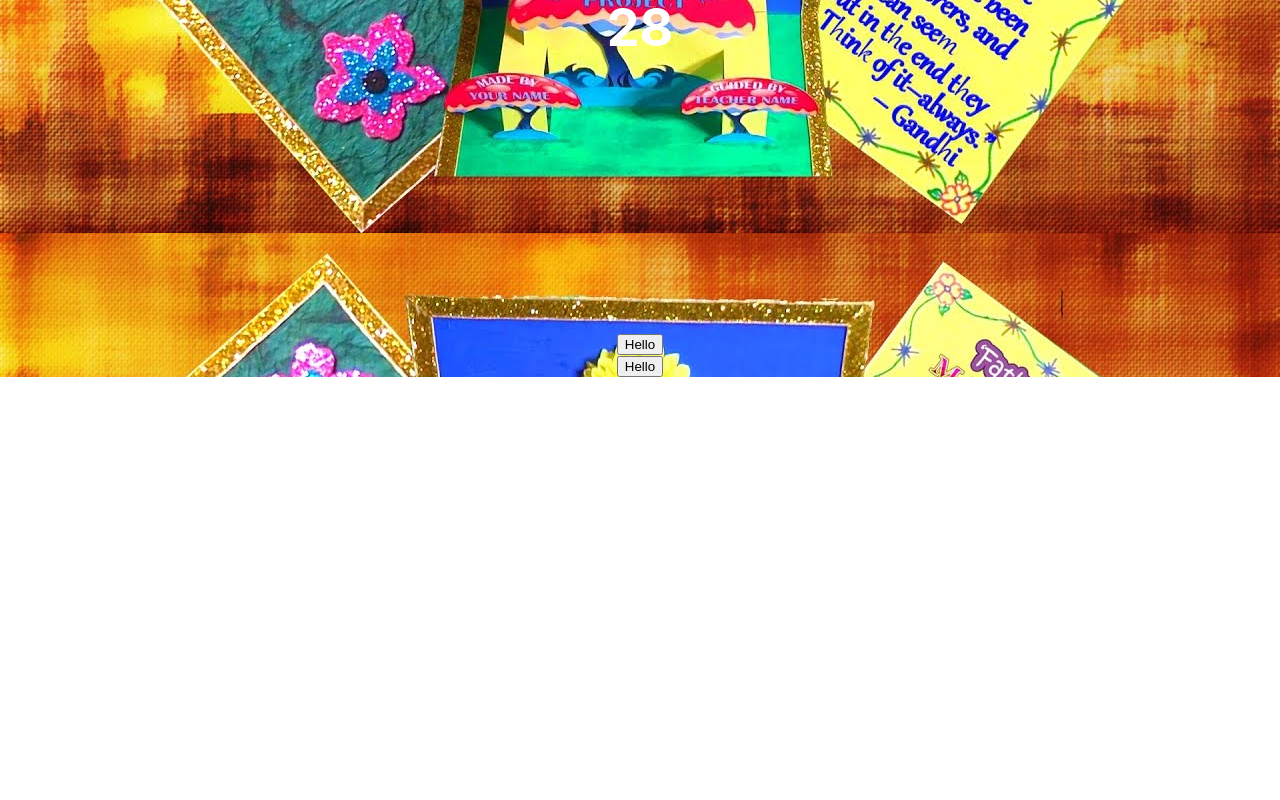
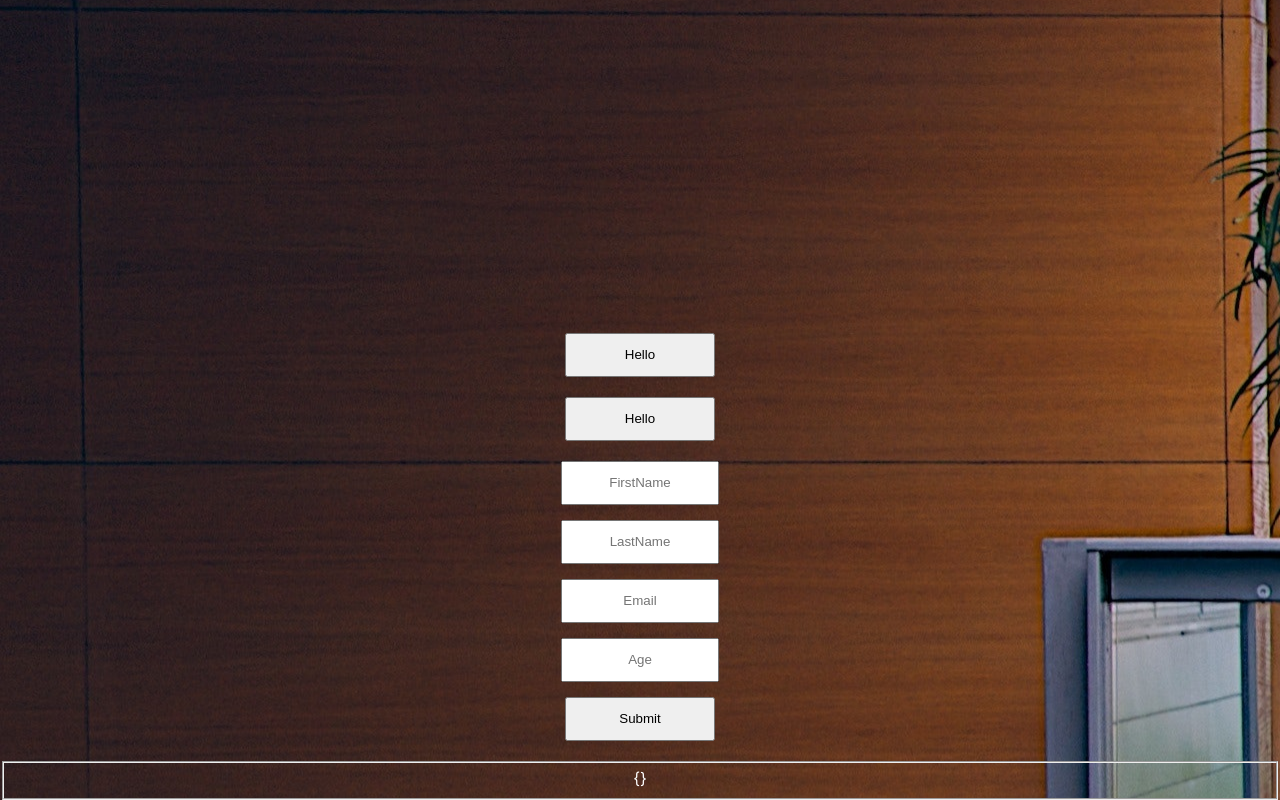
Before and after one commit to madhukarreddyganga/basics, a React (Create React App) app: page / in a window 1280 px wide. Shown: the part 487-1287 px from the top of the page. Before the commit the page ends 864 px from the top, so only its background shows below. Built offline with nearby package versions, Linux system fonts and the light colour scheme.

Commit message:
first message

```diff
--- a/src/App.css
+++ b/src/App.css
@@ -1,14 +1,26 @@
 .App {
   text-align: center;
-  background-image: url('pagecover.jpg');
-
+  background-image: url('apartment.jpg');
   width:100%;
-  height:40%;
-
-
 }
-
-
+.forms{
+  color: white;
+  font-size: 15px;
+  font-family: monotype corsiva;
+  font-weight:bold;
+  text-align: center;
+  width:30%;
+  line-height:1;
+  display: inline-block;
+  cursor: pointer;
+  padding: 20px 30px;
+}
+.details{
+  display: inline-block;
+  text-align:center;
+  width:150px;
+  line-height:2.85;
+}
 .App-header {
   min-height: 100vh;
   display: flex;
@@ -17,10 +29,15 @@
   justify-content: center;
   font-size: calc(10px + 2vmin);
   color: white;
-  font-family: "Monotype Corsiva New Roman",
+  font-size: 15px;
+  font-family: monotype corsiva;
+  font-weight:bold;
 }
 
 .App-link {
   color:black;
+}
 
+.changes{
+  color:white;
 }
--- a/src/App.js
+++ b/src/App.js
@@ -1,7 +1,7 @@
 import React, { Component} from 'react';
 import './App.css';
 import Person from './Components/user';
-
+import Form1 from './formss'
 class App extends Component {
 
 state={
@@ -10,26 +10,9 @@ state={
    phonenumber:9848660124,
    address:'162 SONORA AVE',
   age: 28},
- /* {
-    name:"MAHI",
-     phonenumber:9848550325,
-     address:'182 SONORA AVE',
-    age: 45},
-    {
-      name:"MADHUSUDHAN",
-       phonenumber:9848582356,
-       address:'190 DUMBER DR',
-      age: 36},
-      {
-        name:"GOVARDHAN",
-         phonenumber:9393360128,
-         address:'110 DUMBER DR',
-        age: 58},*/
-  ]
+],
+fields:{}
 };
-
-
-
 UserInformation=(newname,newphonenumber,newaddress,newage)=>{
 
   this.setState({persons: [...this.state.persons,{
@@ -40,12 +23,16 @@ UserInformation=(newname,newphonenumber,newaddress,newage)=>{
   }]});
   console.log(this.state);
 }
+onSubmit =(fields)=>{
+this.setState({
+  fields
+});
+};
   render() {
     return (
       <div className="App">
       <br/>
       <div className="App-header">
-
        {
          this.state.persons.map((user)=>{
            return (<Person name={user.name}
@@ -54,17 +41,18 @@ UserInformation=(newname,newphonenumber,newaddress,newage)=>{
          })
        }
      </div>
-
-      <button
-      onClick={()=>this.UserInformation('SURESH',+919030144238,'23 GENEVA CT',this.state.persons[0].age>60 ? 'YOUNGER':'OLDER')}>Hello</button><br/>
+      <button className="details"
+      onClick={()=>this.UserInformation('SURESH',+919030144238,'23 GENEVA CT',this.state.persons[0].age>60 ?
+      'Older':(this.state.persons[0].age>30? 'abc': 'MIDDLEAGE'))}>Hello</button><br/><br/>
       {/*ex:this.state.persons[0].age ? 'younger':'older' */}
-      <button
-      onClick={()=>this.UserInformation('SRAVAN',+919393360127,'501 E KING DRIVE',this.state.persons[0].age<60 ? 'YOUNGER':'OLDER') }>Hello</button><br/>
-
+      <button className="details"
+      onClick={()=>this.UserInformation('SRAVAN',+919393360127,'501 E KING DRIVE',this.state.persons[0].age<60 ?
+       (this.state.persons[0].age<30? 'TEENAGE': 'FIND A JOB'):'YOUTH') }>Hello</button><br/>
+       <Form1 onSubmit={fields=>this.onSubmit(fields)}/><br/>
+       <fieldset>
+       <span className="changes">{JSON.stringify(this.state.fields,null,2)}</span>
+       </fieldset>
       </div>
-
-
-
     );
   }
 }
--- a/src/Components/user.js
+++ b/src/Components/user.js
@@ -7,12 +7,19 @@ import React from 'react';
         <h1>{props.name}<br/>
             {props.phonenumber}<br/>
             {props.address}<br/>
+            {props.age} </h1>
+     </div>)
+}
+export default Person;
+/*if (props.age>60) {
+    return (<div>this.state.persons[0].age>60 ? 'Older':(this.state.persons[0].age>30? 'abc': 'younger')
+        <h1>{props.name}<br/>
+            {props.phonenumber}<br/>
+            {props.address}<br/>
             {props.age}</h1>
      </div>)
 }
-export default Person;
-/*if(props.age>60) {
-elseif(props.age<60)
+elseif (props.age<60)
 {
     return (<div>
         <h1>{props.name}<br/>
@@ -23,7 +30,7 @@ elseif(props.age<60)
                    </h1><h2>  He is Middle Age:{props.age}</h2>
        </div>)
   }
-  elseif(props.age>15)
+  elseif (props.age>15)
   {
       return (<div>
           <h1>{props.name}<br/>
@@ -34,7 +41,7 @@ elseif(props.age<60)
                      </h1><h2>  He is Teenager Age</h2>
          </div>)
     }
-    elseif(props.age===60)
+    elseif (props.age===60)
     {
         return (<div>
             <h1>{props.name}<br/>
--- /dev/null
+++ b/src/formss.js
@@ -0,0 +1,59 @@
+import React, { Component } from 'react';
+import './App.css';
+class form1 extends Component {
+    state={
+
+        firstname:"",
+        lastname:"",
+        email:"",
+        age:""
+    };
+    change=(e)=>{
+        this.setState({
+            [e.target.name]:e.target.value
+        })
+    }
+    onSubmit=(e)=>{
+        e.preventDefault();
+        this.props.onSubmit(this.state);
+        this.setState({
+            firstname:"",
+            lastname:"",
+            email:"",
+            age:""
+        })
+
+    }
+
+    render() {
+        return (
+            <div className="forms">
+                <form >
+                    <input name="firstname" className="details"
+                    value={this.state.firstname}
+                    placeholder="FirstName"
+                    onChange={e=>this.change(e)}
+                    /><br/><br/>
+                     <input name="lastname" className="details"
+                    value={this.state.lastname}
+                    placeholder="LastName"
+                    onChange={e=>this.change(e)}
+                    /><br/><br/>
+                     <input name="email" className="details"
+                    value={this.state.email}
+                    placeholder="Email"
+                    onChange={e=>this.change(e)}
+                    /><br/><br/>
+                     <input name="age" className="details"
+                    value={this.state.age}
+                    placeholder="Age"
+                    onChange={e=>this.change(e)}
+                    /><br/><br/>
+                    <button onClick={e=>this.onSubmit(e)} className="details">Submit</button>
+                </form>
+            </div>
+        );
+    }
+}
+
+export default form1;
```
Also changed, not shown: src/apartment.jpg (added).
